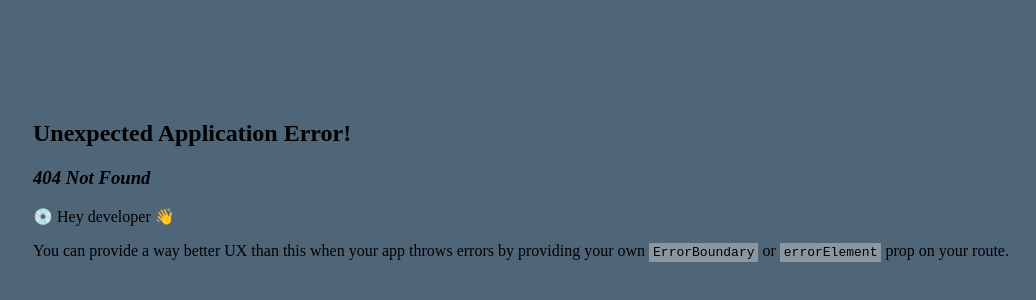
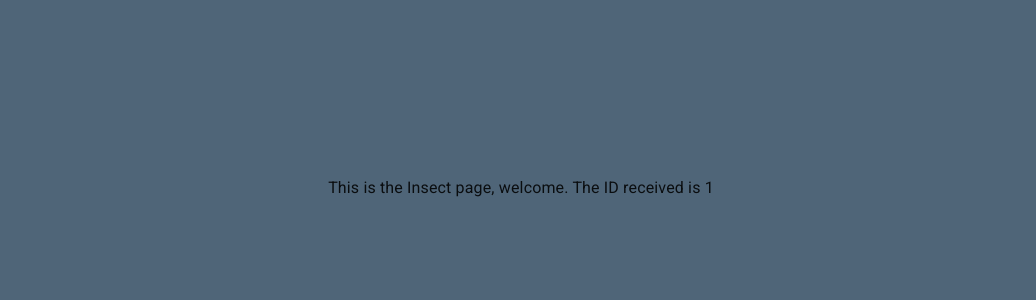
Before and after one commit to fedfigca/react-playground, a React (Vite) app: page /insect/1 in a window 1280 px wide. Before the commit this address had no page. Shown: the part 212-512 px from the top of the page, without its empty margins (119-1155 px from the left). Built offline with nearby package versions, Linux system fonts and the light colour scheme.

Commit message:
WIP Creates Insect page

```diff
--- a/src/components/highlights.tsx
+++ b/src/components/highlights.tsx
@@ -18,7 +18,6 @@ function highlights() {
 
     if (element && !highlightRefs.current.includes(element)) {
       highlightRefs.current.push(element);
-      console.log(element)
     }
   }
 
@@ -50,7 +49,6 @@ function highlights() {
       scale: 1,
       stagger: 0.5
     })
-    console.log('vez')
   }, [highlightRefs.current]);
 
   return (
--- a/src/main.tsx
+++ b/src/main.tsx
@@ -1,11 +1,13 @@
 import React from 'react'
 import ReactDOM from 'react-dom/client'
 import { RouterProvider } from 'react-router-dom'
+import { CssBaseline } from '@mui/material'
 import router from './resources/router-config'
 import './index.scss'
 
 ReactDOM.createRoot(document.getElementById('root') as HTMLElement).render(
   <React.StrictMode>
+    <CssBaseline />
     <RouterProvider router={router} />
   </React.StrictMode>,
 )
--- a/src/pages/Home.tsx
+++ b/src/pages/Home.tsx
@@ -1,6 +1,6 @@
 import { useEffect, useRef } from 'react'
 import { gsap } from 'gsap'
-import { Container, CssBaseline, Typography } from '@mui/material';
+import { Container, Typography } from '@mui/material';
 
 import './Home.scss'
 import Highlights from '../components/highlights'
@@ -27,8 +27,6 @@ function Home() {
 
   return (
     <Container className='igalore' ref={homeContainer}>
-      <CssBaseline />
-
       <section className='igalore__hero'>
         <Typography gutterBottom variant="h1" component="h1" className='igalore__hero-header'>
           Insect Galore!
--- /dev/null
+++ b/src/pages/Insect.tsx
@@ -0,0 +1,39 @@
+import { useEffect, useRef } from 'react'
+import { useParams } from 'react-router-dom';
+import { gsap } from 'gsap'
+import { Container, Typography } from '@mui/material';
+
+import './Insect.scss'
+
+function Insect() {
+  const insectContainer = useRef(null)
+  const { id } = useParams<{id: string}>()
+
+  useEffect(() => {
+    /**
+     * Fade in the entire app to make it
+     * easy on the eyes and encourage exploration
+     */
+    gsap.fromTo(insectContainer.current,
+      {
+        alpha: 0,
+      },
+      {
+        alpha: 1,
+        ease: 'none',
+        duration: 0.5,
+      }
+    )
+  }, []);
+
+  return (
+    <Container className='igalore' ref={insectContainer}>
+      <Typography>
+        This is the Insect page, welcome.
+        The ID received is {id}
+      </Typography>
+    </Container>
+  )
+}
+
+export default Insect
```
Also changed, not shown: src/resources/router-config.tsx (+6 -1 lines), src/pages/Insect.scss (added).
